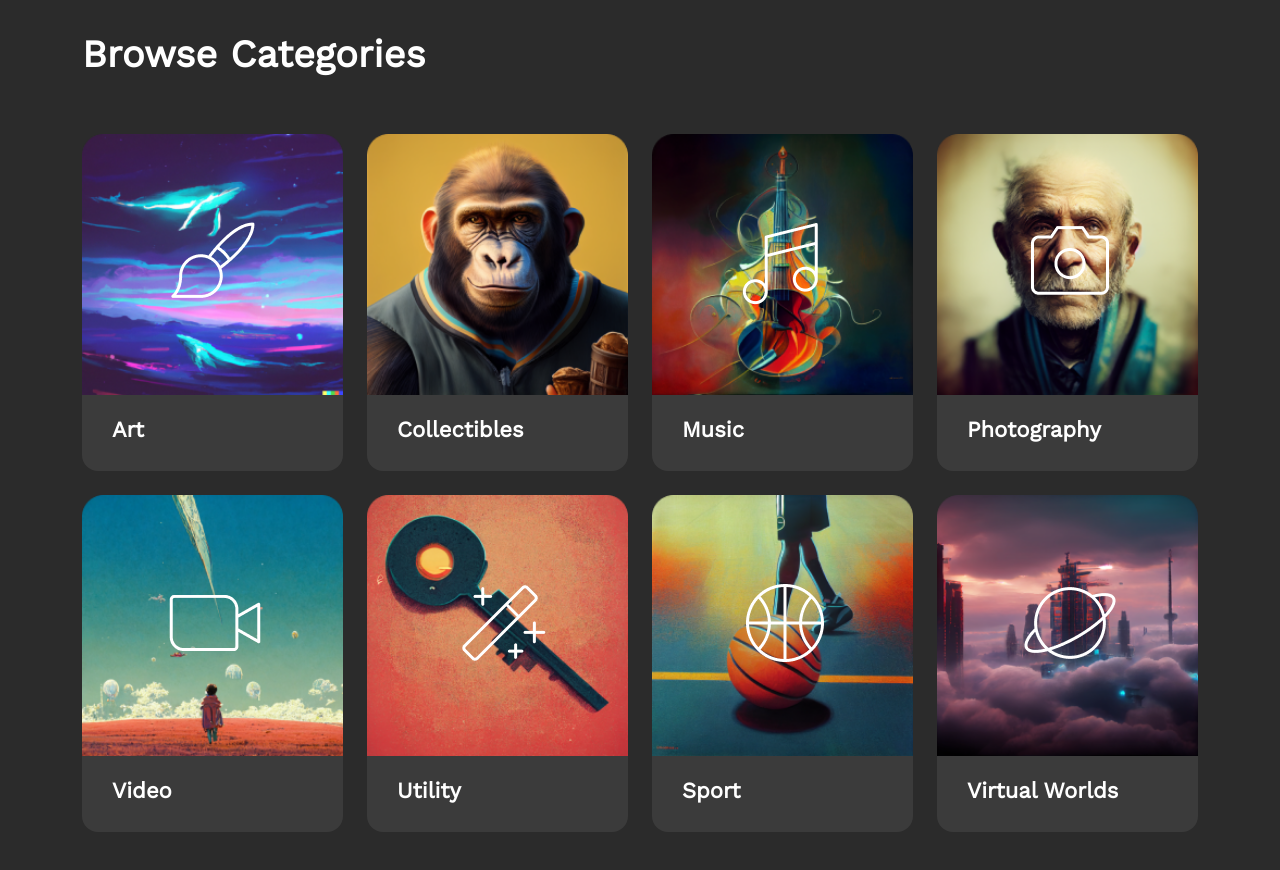
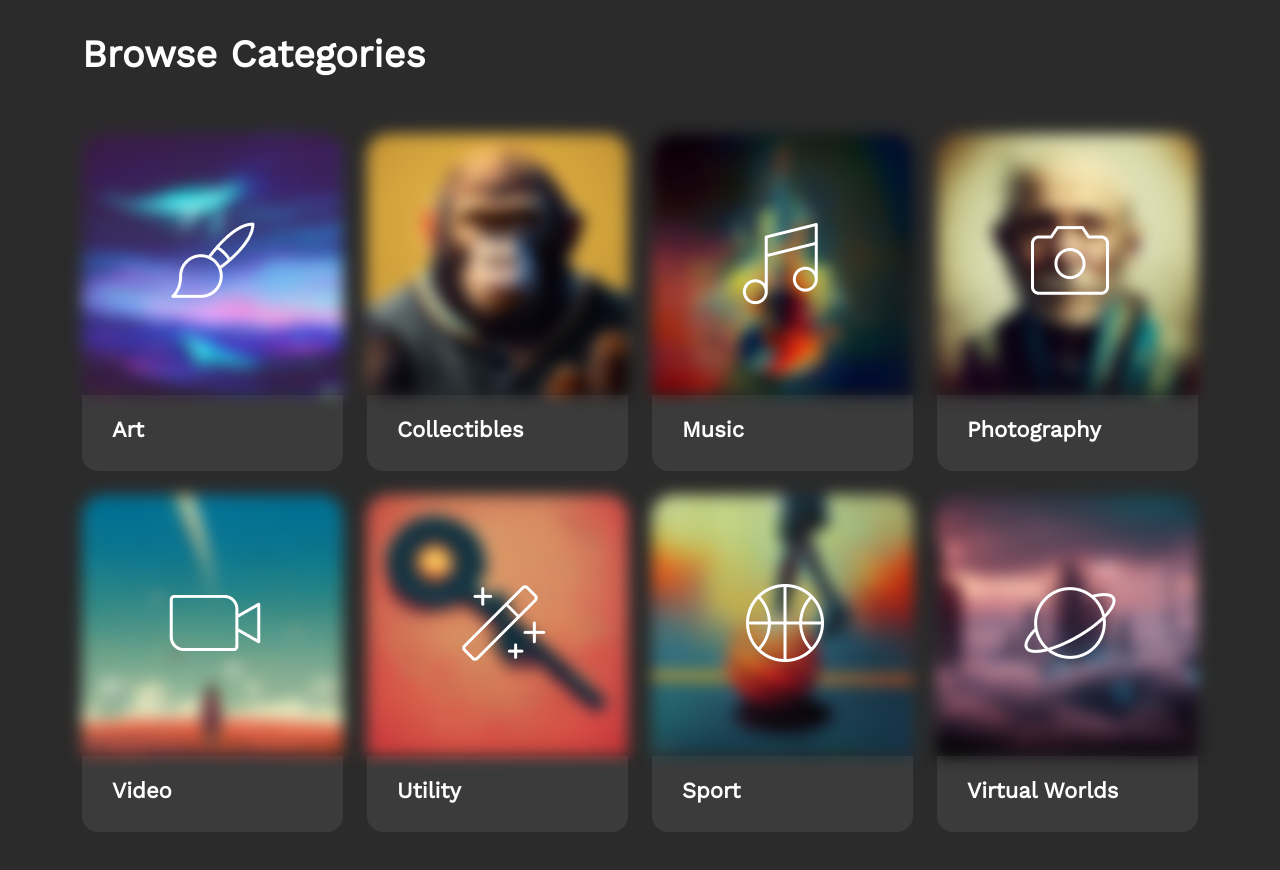
Before and after one commit to Gkamashidze/N11, a plain HTML site: page index.html in a window 1280 px wide. Shown: the part 2820-3690 px from the top of the page. Drawn offline with nearby package versions, Linux system fonts and the light colour scheme.

Commit message:
განახლება 1.4

```diff
--- a/index.html
+++ b/index.html
@@ -171,7 +171,7 @@
                 </div>
             </div>
 
-            <div class="col-md-4 col-lg-4 col-sm-12">
+            <div class="col-md-4 col-lg-4 col-sm-12" >
 
                 <div>
                     <img src="./src/img/PrimaryPhotoPlaceholder1.png" alt="" style="width: 100%;">
@@ -715,7 +715,7 @@
             <div class="col-md-3 col-lg-3">
 
                 <div style="position: relative;">
-                    <div>
+                    <div style="filter: blur(7.5px);">
                         <img src="./src/img/artback.png" alt="" style="width: 100%;">
                     </div>
 
@@ -731,7 +731,7 @@
                 </div>
 
                 <div style="position: relative;">
-                    <div>
+                    <div style="filter: blur(7.5px);">
                         <img src="./src/img/Videoback.png" alt="" style="width: 100%;">
                     </div>
 
@@ -752,7 +752,7 @@
 
                 <div style="position: relative;">
 
-                    <div>
+                    <div style="filter: blur(7.5px);">
                         <img src="./src/img/Collectiblesback.png" alt="" style="width: 100%;">
                     </div>
 
@@ -770,7 +770,7 @@
 
                 <div style="position: relative;">
 
-                    <div>
+                    <div style="filter: blur(7.5px);">
                         <img src="./src/img/Utilityback.png" alt="" style="width: 100%;">
                     </div>
 
@@ -792,7 +792,7 @@
 
                 <div style="position: relative;">
 
-                    <div>
+                    <div style="filter: blur(7.5px);">
                         <img src="./src/img/Musicback.png" alt="" style="width: 100%;">
                     </div>
 
@@ -810,7 +810,7 @@
 
                 <div style="position: relative;">
 
-                    <div>
+                    <div style="filter: blur(7.5px);">
                         <img src="./src/img/Sportback.png" alt="" style="width: 100%;">
                     </div>
 
@@ -832,7 +832,7 @@
 
                 <div style="position: relative;">
 
-                    <div>
+                    <div style="filter: blur(7.5px);">
                         <img src="./src/img/Photographyback.png" alt="" style="width: 100%;">
                     </div>
 
@@ -850,7 +850,7 @@
 
                 <div style="position: relative;">
 
-                    <div>
+                    <div style="filter: blur(7.5px);">
                         <img src="./src/img/VirtualWorldsback.png" alt="" style="width: 100%;">
                     </div>
 
--- a/style.css
+++ b/style.css
@@ -85,10 +85,28 @@ body {
     line-height: 110%;
 }
 
+@media only screen and (max-width: 375px) {
+
+    .hero-section-heading>h1 {
+        font-weight: 600;
+        font-size: 28px;
+        line-height: 140%;
+    }
+}
+
 .hero-section-heading p {
     font-weight: 400;
     font-size: 22px;
     line-height: 160%;
+}
+
+@media only screen and (max-width: 375px) {
+
+    .hero-section-heading>p {
+        font-weight: 400;
+        font-size: 16px;
+        line-height: 140%;
+    }
 }
 
 .hero-section-btn {
@@ -102,6 +120,12 @@ body {
     display: flex;
     justify-content: center;
     align-items: center;
+}
+
+@media only screen and (max-width: 375px) {
+    .hero-section-btn {
+        width: 100%;
+    }
 }
 
 .additional-info {
```
